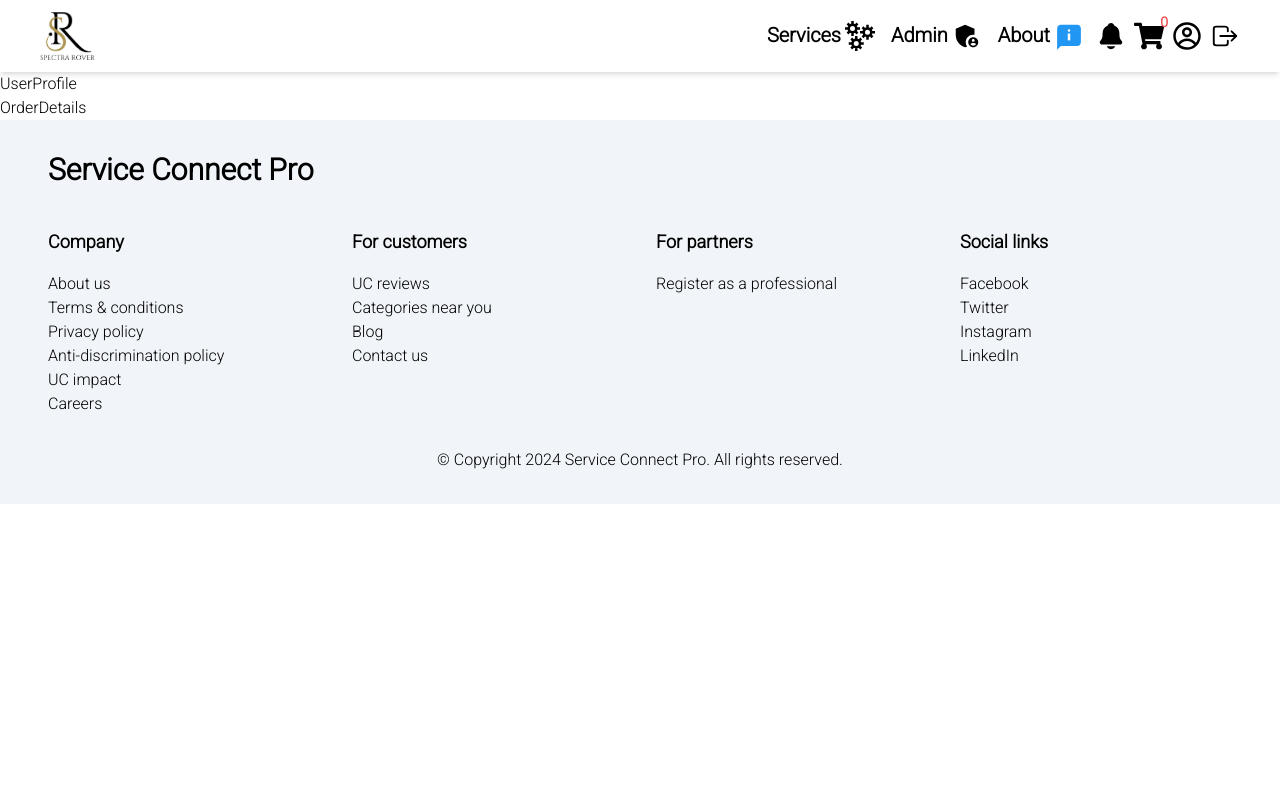
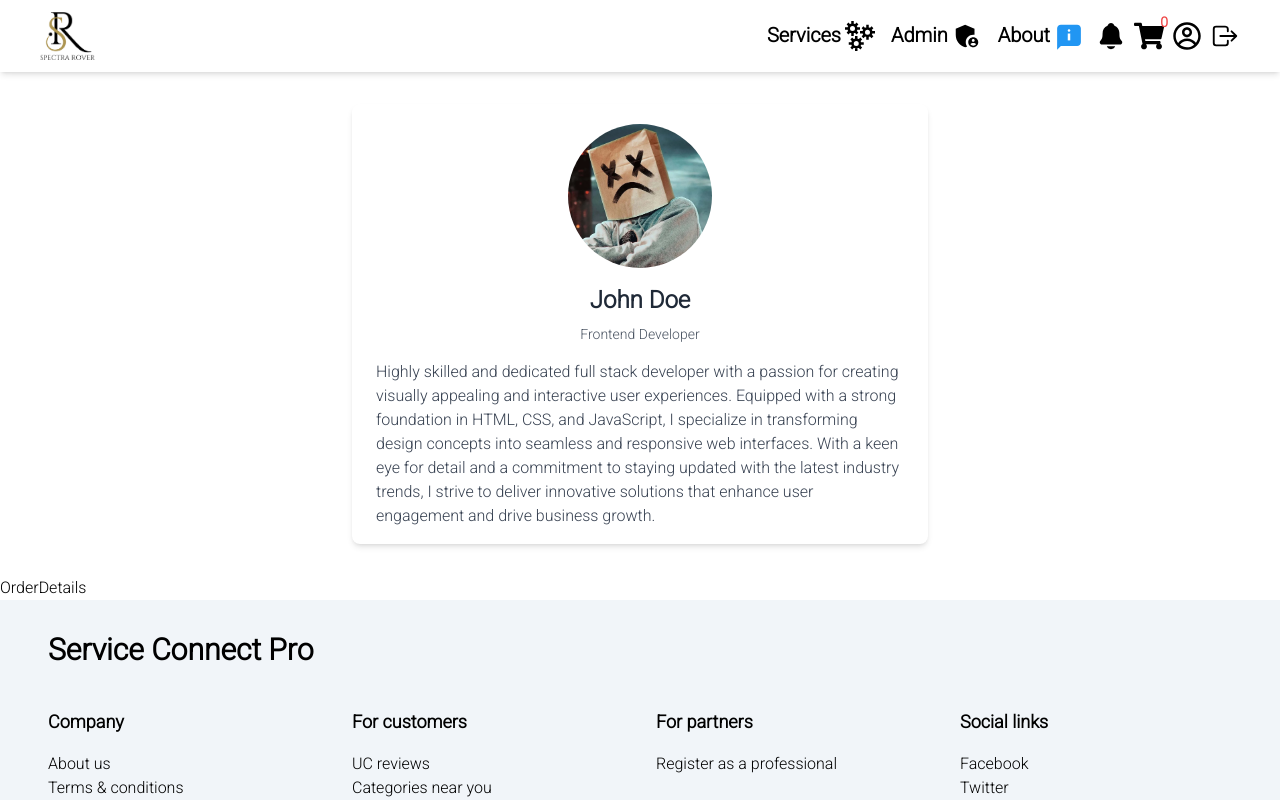
Before and after one commit to atreya786/Service-Connect-Pro, a Next.js app: page /Profile in a window 1280 px wide. Shown: the top 800 px of the page. Built offline with nearby package versions, Linux system fonts and the light colour scheme.

Commit message:
Profile component designed

```diff
--- a/components/UserProfile.jsx
+++ b/components/UserProfile.jsx
@@ -1,9 +1,36 @@
-import React from 'react'
-
+import React from "react";
+import profile from "../public/profile.webp";
+import Image from "next/image";
 const UserProfile = () => {
   return (
-    <div>UserProfile</div>
-  )
-}
+    <div className="container mx-auto px-4 py-8">
+      <div className="max-w-xl mx-auto bg-white shadow-md rounded-lg overflow-hidden">
+        <div className="flex items-center justify-center pt-5">
+          <Image
+            className="w-36 h-36 object-cover rounded-full"
+            src={profile}
+            alt="Profile Picture"
+          />
+        </div>
+        <div className="text-center pt-4">
+          <h2 className="text-2xl font-bold text-gray-800">John Doe</h2>
+          <h1 className="text-sm text-gray-600 pt-2">Frontend Developer</h1>
+        </div>
+        <div className="px-6 py-4">
+          <p className="text-gray-700 text-base">
+            Highly skilled and dedicated full stack developer with a passion for
+            creating visually appealing and interactive user experiences.
+            Equipped with a strong foundation in HTML, CSS, and JavaScript, I
+            specialize in transforming design concepts into seamless and
+            responsive web interfaces. With a keen eye for detail and a
+            commitment to staying updated with the latest industry trends, I
+            strive to deliver innovative solutions that enhance user engagement
+            and drive business growth.
+          </p>
+        </div>
+      </div>
+    </div>
+  );
+};
 
-export default UserProfile
+export default UserProfile;
```
